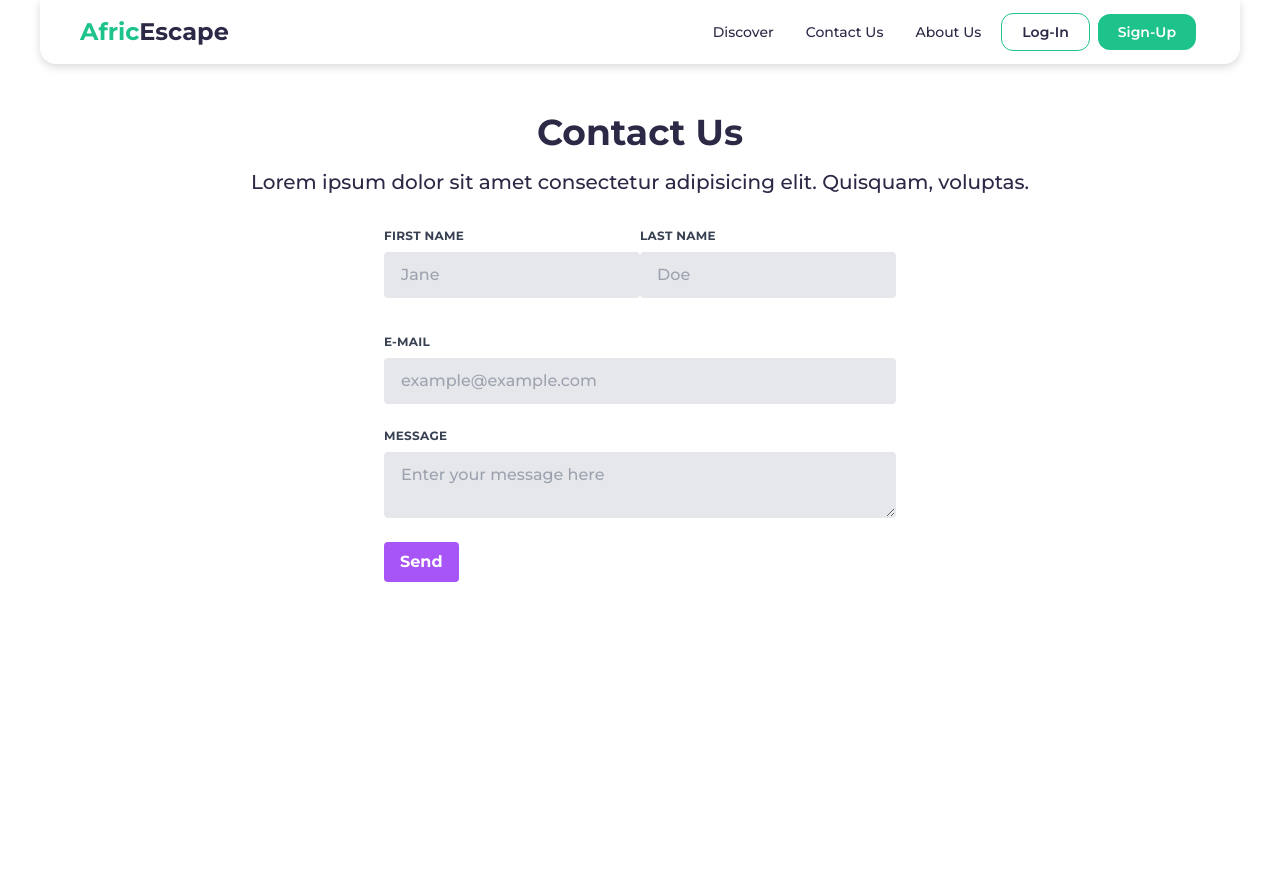
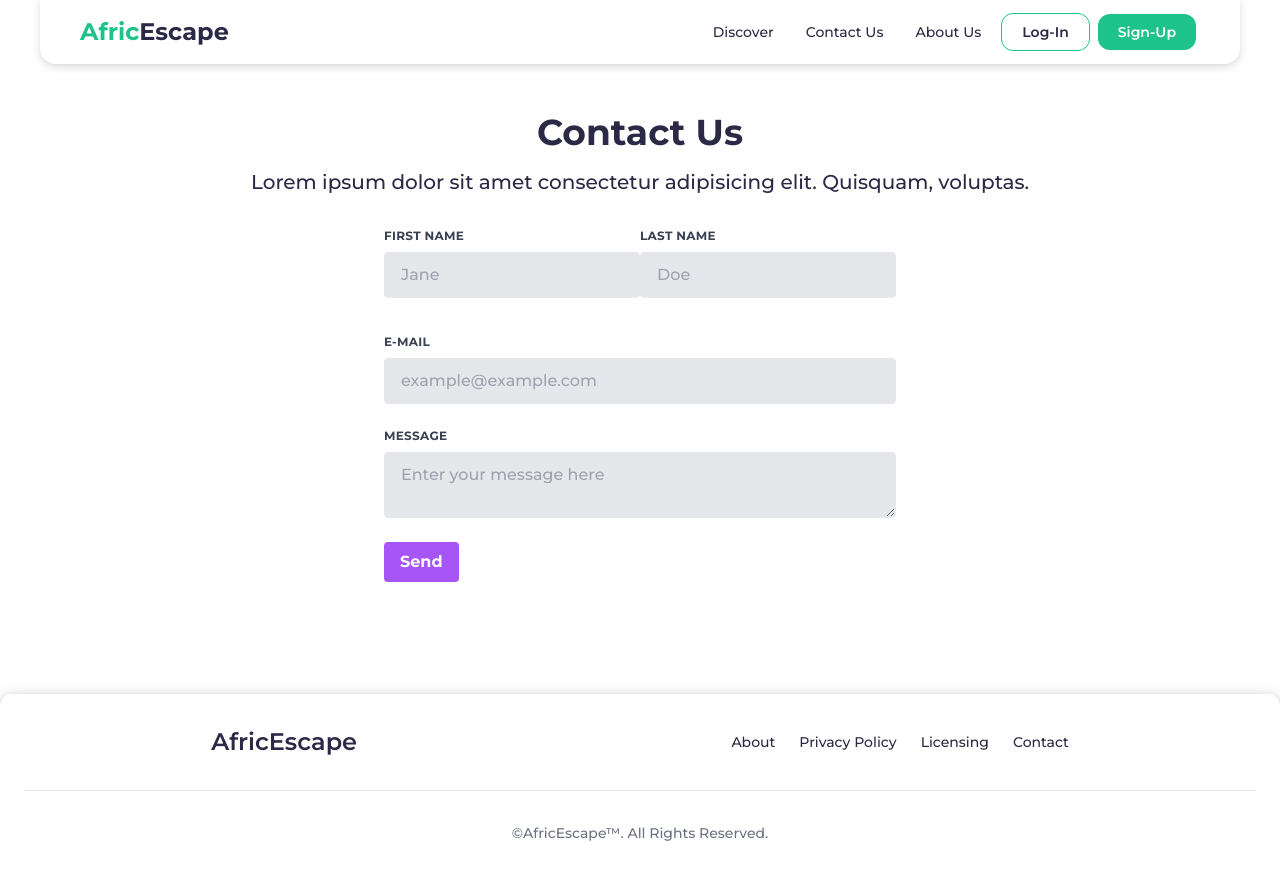
Before and after one commit to bilalabdelkadir/AfricEscape, a React (Vite) app: page /Contact in a window 1280 px wide. Before the commit the page ends 800 px from the top, so only its background shows below. Built offline with nearby package versions, Linux system fonts and the light colour scheme; no server answers.

Commit message:
some small changes

```diff
--- a/src/components/Footer.jsx
+++ b/src/components/Footer.jsx
@@ -16,30 +16,25 @@ const Footer = () => {
           </Link>
           <ul className="flex flex-wrap justify-center items-center mb-6 text-sm text-gray-500 sm:mb-0 ">
             <li>
-              <Link to href="/about" className="mr-4 hover:underline md:mr-6 ">
+              <Link to="/about" className="mr-4 hover:underline md:mr-6 ">
                 About
               </Link>
             </li>
             <li>
               <Link
-                to
-                href="/privacy-policy"
+                to="/privacy-policy"
                 className="mr-4 hover:underline md:mr-6"
               >
                 Privacy Policy
               </Link>
             </li>
             <li>
-              <Link
-                to
-                href="/licensing"
-                className="mr-4 hover:underline md:mr-6 "
-              >
+              <Link to="/licensing" className="mr-4 hover:underline md:mr-6 ">
                 Licensing
               </Link>
             </li>
             <li>
-              <Link to href="/contact" className="hover:underline">
+              <Link to="/contact" className="hover:underline">
                 Contact
               </Link>
             </li>
@@ -48,7 +43,7 @@ const Footer = () => {
         <hr className="my-6 border-gray-200 sm:mx-auto lg:my-8" />
         <span className="flex items-center justify-center text-sm text-gray-500 sm:text-center ">
           ©
-          <Link to href="/" className="hover:underline">
+          <Link to="/" className="hover:underline">
             AfricEscape™
           </Link>
           . All Rights Reserved.
--- a/src/pages/ContactUs.jsx
+++ b/src/pages/ContactUs.jsx
@@ -1,6 +1,7 @@
 import React, { useState } from "react";
 import NavBar from "../components/NavBar";
 import axios from "axios";
+import Footer from "../components/Footer";
 
 const ContactUs = () => {
   const [firstName, setFirstName] = useState("");
@@ -131,6 +132,7 @@ const ContactUs = () => {
           )}{" "}
         </form>{" "}
       </div>{" "}
+      <Footer />
     </div>
   );
 };
```
